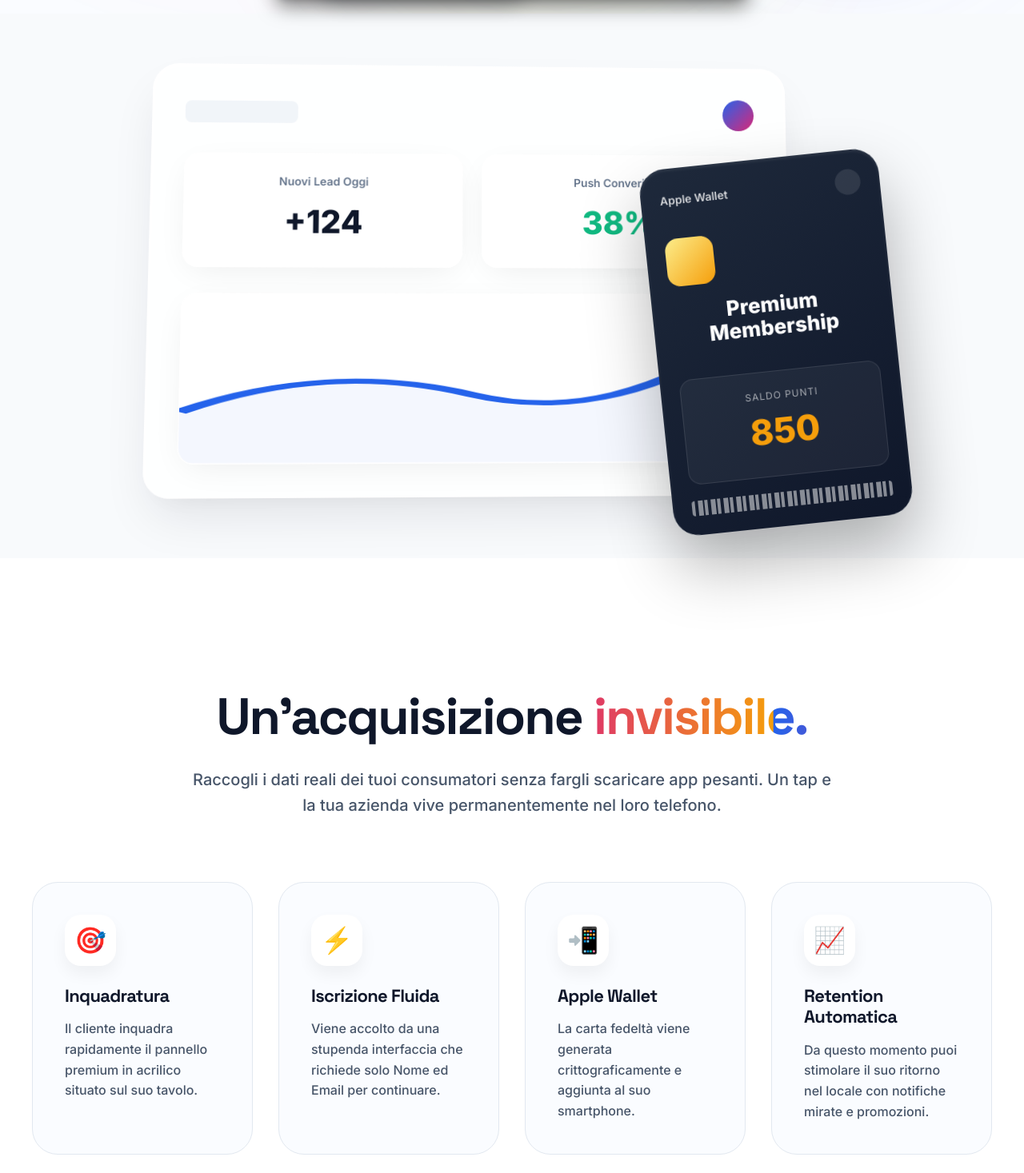
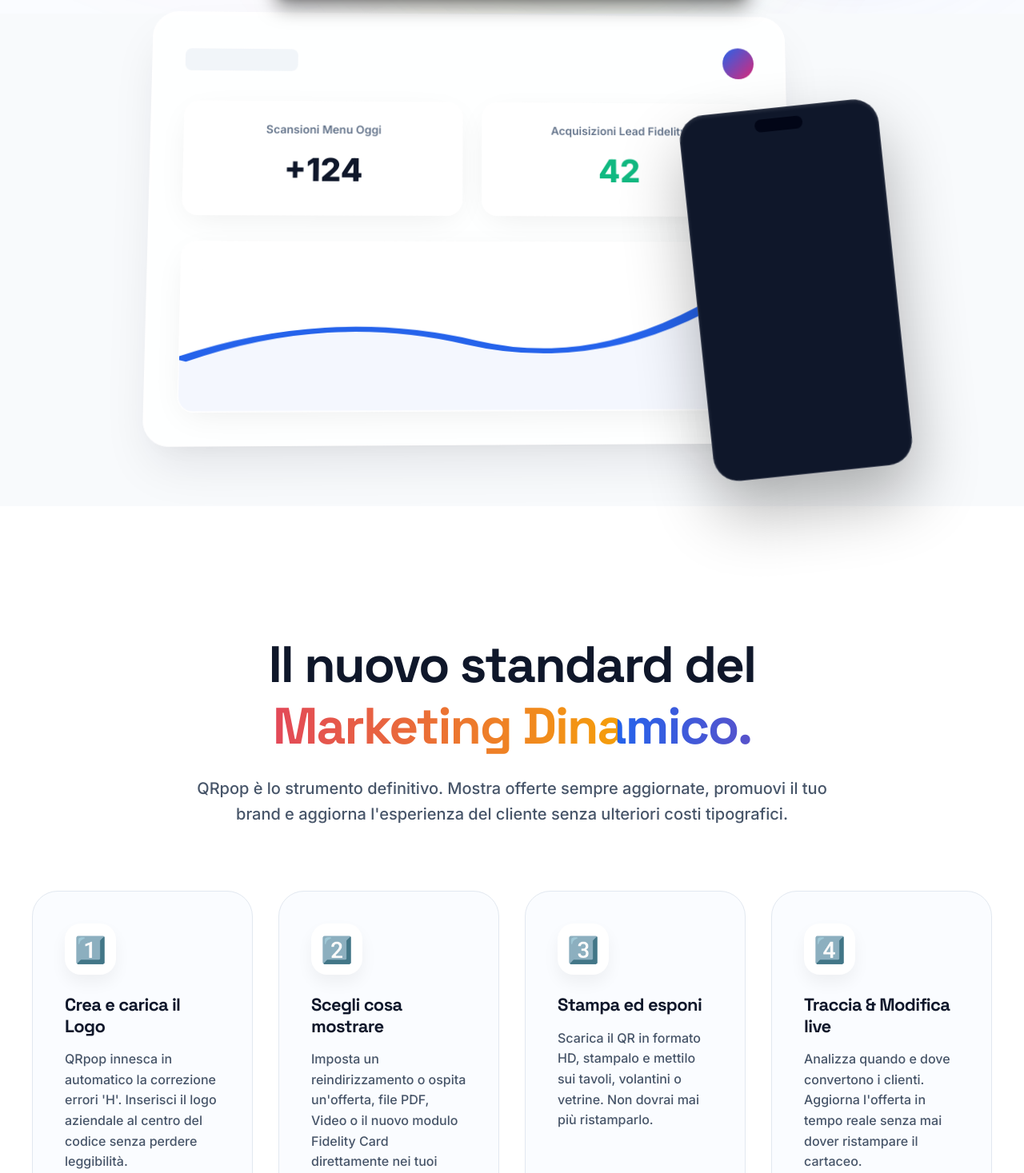
Before and after one commit to cgabelli/qrpop, a Next.js app: page / in a window 1280 px wide. Shown: the part 783-2250 px from the top of the page at 80% size. Built offline with nearby package versions, Linux system fonts and the light colour scheme.

Commit message:
fix(ui): restore original pricing and copy while keeping High Fidelity UI

```diff
--- a/app/page.tsx
+++ b/app/page.tsx
@@ -5,40 +5,64 @@
 
 const QR_SPOT_TYPES = [
   {
-    id: "wallet",
-    emoji: "🪪",
-    name: "Wallet Card",
-    type: "CRM",
-    annualPrice: 79,
-    description: "Crea e rilascia carte fedeltà per Apple Wallet",
-    features: ["Acquisisci Lead", "Template personalizzato", "Notifiche e Timbri", "Database CRM incluso"],
+    id: "free",
+    emoji: "🔗",
+    name: "Link Redirect",
+    type: "Gratis",
+    annualPrice: 0,
+    description: "Prova senza impegno",
+    features: ["Redirect verso qualsiasi URL", "Facebook, Instagram, sito web", "QR code dinamico", "Durata 1 anno"],
+    popular: false,
+    highlight: false,
+    cta: "Crea gratis",
+  },
+  {
+    id: "image",
+    emoji: "🖼️",
+    name: "Immagine",
+    type: "Foto & GIF",
+    annualPrice: 19,
+    description: "Menu foto e promozioni visive",
+    features: ["Upload illimitati", "Formati: JPG, PNG, GIF", "QR code dinamico", "Durata 1 anno"],
+    popular: false,
+    highlight: false,
+    cta: "Acquista",
+  },
+  {
+    id: "video",
+    emoji: "🎥",
+    name: "Video",
+    type: "Filmati",
+    annualPrice: 29,
+    description: "Promo video in loop sui tavoli",
+    features: ["Upload illimitati", "Formato MP4 ottimizzato", "Autoplay e loop", "Durata 1 anno"],
+    popular: false,
+    highlight: false,
+    cta: "Acquista",
+  },
+  {
+    id: "pdf",
+    emoji: "📄",
+    name: "PDF",
+    type: "Documenti",
+    annualPrice: 49,
+    description: "Menù e cataloghi professionali",
+    features: ["Upload illimitati", "PDF multipagina fino a 50MB", "Visualizzatore integrato", "Durata 1 anno"],
     popular: true,
     highlight: true,
-    cta: "Inizia a fidelizzare",
+    cta: "Acquista",
   },
   {
     id: "unlimited",
     emoji: "🌟",
     name: "Unlimited",
-    type: "Marketing",
+    type: "Tutto incluso",
     annualPrice: 99,
-    description: "Piattaforma marketing totale illimitata",
-    features: ["Wallet Cards incluse", "Formati visivi (Video/PDF)", "Statistiche avanzate", "Cambia offerta Live"],
+    description: "Nessun vincolo, massima libertà",
+    features: ["Upload illimitati", "Tutti i formati (JPG, MP4, PDF)", "Modulo Fidelity Card & CRM", "Durata 1 anno"],
     popular: false,
     highlight: false,
     cta: "Acquista",
-  },
-  {
-    id: "free",
-    emoji: "🔗",
-    name: "Starter Link",
-    type: "Gratis",
-    annualPrice: 0,
-    description: "Reindirizza e scopri la piattaforma",
-    features: ["Redirect base", "QR code dinamico", "Statistiche limitate"],
-    popular: false,
-    highlight: false,
-    cta: "Inizia Gratis",
   },
 ];
 
@@ -151,7 +175,7 @@
             marginBottom: 32,
             letterSpacing: "-0.01em"
           }}>
-          <span style={{ marginRight: 8 }}>🏅</span> La Piattaforma Marketing per Locali
+          <span style={{ marginRight: 8 }}>🏅</span> Il QR Marketing Made in Italy 🇮🇹
         </div>
 
         <h1 className="animate-fade-up-delay-1" style={{
@@ -161,8 +185,8 @@
             marginBottom: 24,
             color: "#0f172a",
           }}>
-          Da passante a <br/>
-          <span className="gradient-text-hero">Cliente Fedele in un tap.</span>
+          Il tuo QR Code <br/>
+          <span className="gradient-text-hero">Parla da Solo.</span>
         </h1>
 
         <p className="animate-fade-up-delay-2" style={{
@@ -173,15 +197,15 @@
             lineHeight: 1.7,
             fontWeight: 500,
           }}>
-          Trasforma i tuoi tavoli in un CRM automatico. QRpop emette <strong style={{ color:"#0f172a" }}>Carte Fedeltà su Apple Wallet</strong> in cambio di contatti reali, permettendoti di lanciare campagne push mirate.
+          Trasforma i tuoi menu e le tue grafiche in un canale di marketing diretto. Modifica la destinazione del QR e promuovi nuove offerte in tempo reale senza dover mai ristampare, ed evoca Carte Fedeltà nel Wallet dei clienti!
         </p>
 
         <div className="animate-fade-up-delay-3" style={{ display: "flex", gap: 16, flexWrap: "wrap", justifyContent: "center" }}>
           <Link href="/register" className="btn-primary" style={{ padding: "18px 40px", fontSize: 17 }}>
-            Costruisci il tuo CRM →
+            Crea QR Gratis →
           </Link>
           <a href="#come-funziona" className="btn-ghost" style={{ padding: "18px 40px", fontSize: 17 }}>
-            Scopri il Funnel
+            Scopri di più
           </a>
         </div>
 
@@ -214,12 +238,12 @@
 
              <div style={{ display: "grid", gridTemplateColumns: "1fr 1fr", gap: 24, marginBottom: 32 }}>
                 <div className="glass-panel" style={{ padding: 24, borderRadius: 20 }}>
-                   <div style={{ fontSize: 14, color: "#64748b", fontWeight: 600, marginBottom: 8 }}>Nuovi Lead Oggi</div>
+                   <div style={{ fontSize: 14, color: "#64748b", fontWeight: 600, marginBottom: 8 }}>Scansioni Menu Oggi</div>
                    <div style={{ fontSize: 40, fontWeight: 800, color: "#0f172a" }}>+124</div>
                 </div>
                 <div className="glass-panel" style={{ padding: 24, borderRadius: 20 }}>
-                   <div style={{ fontSize: 14, color: "#64748b", fontWeight: 600, marginBottom: 8 }}>Push Converions</div>
-                   <div style={{ fontSize: 40, fontWeight: 800, color: "#10b981" }}>38%</div>
+                   <div style={{ fontSize: 14, color: "#64748b", fontWeight: 600, marginBottom: 8 }}>Acquisizioni Lead Fidelity</div>
+                   <div style={{ fontSize: 40, fontWeight: 800, color: "#10b981" }}>42</div>
                 </div>
              </div>
 
@@ -231,39 +255,38 @@
              </div>
           </div>
 
-          {/* Overlapping Floating Wallet Card */}
+          {/* Overlapping Video Demo / Phone */}
           <div className="hover-lift" style={{
               position: "absolute",
               right: 20, bottom: -40,
-              width: 300, height: 460,
+              width: 250, height: 460,
               borderRadius: 32,
-              background: "linear-gradient(145deg, #1e293b, #0f172a)",
+              background: "#0f172a",
+              border: "1px solid rgba(255,255,255,0.2)",
               boxShadow: "0 40px 80px rgba(0,0,0,0.3), inset 0 2px 4px rgba(255,255,255,0.1)",
-              padding: 24,
-              color: "white",
               transform: "rotate(-6deg)",
               zIndex: 10,
-              display: "flex",
-              flexDirection: "column"
+              overflow: "hidden"
             }}>
-             <div style={{ display: "flex", justifyContent: "space-between", alignItems: "center" }}>
-                <div style={{ fontSize: 14, fontWeight: 600, opacity: 0.8 }}>Apple Wallet</div>
-                <div style={{ width: 32, height: 32, background: "rgba(255,255,255,0.1)", borderRadius: "50%" }} />
-             </div>
-             <div style={{ marginTop: 32, flex: 1 }}>
-                <div style={{ width: 60, height: 60, background: "linear-gradient(135deg, #fced8b, #f59e0b)", borderRadius: 16, marginBottom: 20 }} />
-                <div style={{ fontSize: 26, fontWeight: 800, lineHeight: 1.1 }}>Premium<br/>Membership</div>
-
-                <div style={{ marginTop: 40, background: "rgba(255,255,255,0.05)", borderRadius: 16, padding: 20, border: "1px solid rgba(255,255,255,0.1)" }}>
-                   <div style={{ fontSize: 12, textTransform: "uppercase", letterSpacing: 1, opacity: 0.6 }}>Saldo Punti</div>
-                   <div style={{ fontSize: 44, fontWeight: 800, color: "#f59e0b" }}>850</div>
-                </div>
-             </div>
-
-             {/* Fake barcode */}
-             <div style={{ width: "100%", height: 40, background: "repeating-linear-gradient(90deg, #fff, #fff 4px, transparent 4px, transparent 8px, #fff 8px, #fff 14px, transparent 14px, transparent 16px)", opacity: 0.5, borderRadius: 4, marginTop: 20 }} />
+             {/* Notch */}
+             <div style={{
+               position: "absolute", top: 12, left: "50%", transform: "translateX(-50%)",
+               width: 60, height: 16, borderRadius: 10,
+               background: "#020617", zIndex: 10,
+             }} />
+             <video
+               autoPlay
+               loop
+               muted
+               playsInline
+               style={{ width: "100%", height: "100%", objectFit: "cover", display: "block" }}
+               onError={(e) => {
+                 (e.currentTarget as HTMLVideoElement).style.display = "none";
+               }}
+             >
+               <source src="/hero-video.mp4" type="video/mp4" />
+             </video>
           </div>
-
         </div>
       </div>
     </section>
@@ -273,24 +296,24 @@
 function HowItWorks() {
   const steps = [
     {
-      icon: "🎯",
-      title: "Inquadratura",
-      desc: "Il cliente inquadra rapidamente il pannello premium in acrilico situato sul suo tavolo.",
+      icon: "1️⃣",
+      title: "Crea e carica il Logo",
+      desc: "QRpop innesca in automatico la correzione errori 'H'. Inserisci il logo aziendale al centro del codice senza perdere leggibilità.",
     },
     {
-      icon: "⚡",
-      title: "Iscrizione Fluida",
-      desc: "Viene accolto da una stupenda interfaccia che richiede solo Nome ed Email per continuare.",
+      icon: "2️⃣",
+      title: "Scegli cosa mostrare",
+      desc: "Imposta un reindirizzamento o ospita un'offerta, file PDF, Video o il nuovo modulo Fidelity Card direttamente nei tuoi tavoli.",
     },
     {
-      icon: "📲",
-      title: "Apple Wallet",
-      desc: "La carta fedeltà viene generata crittograficamente e aggiunta al suo smartphone.",
+      icon: "3️⃣",
+      title: "Stampa ed esponi",
+      desc: "Scarica il QR in formato HD, stampalo e mettilo sui tavoli, volantini o vetrine. Non dovrai mai più ristamparlo.",
     },
     {
-      icon: "📈",
-      title: "Retention Automatica",
-      desc: "Da questo momento puoi stimolare il suo ritorno nel locale con notifiche mirate e promozioni.",
+      icon: "4️⃣",
+      title: "Traccia & Modifica live",
+      desc: "Analizza quando e dove convertono i clienti. Aggiorna l'offerta in tempo reale senza mai dover ristampare il cartaceo.",
     },
   ];
 
@@ -298,10 +321,10 @@
     <section id="come-funziona" style={{ padding: "160px 24px", position: "relative", background: "white" }}>
       <div style={{ textAlign: "center", marginBottom: 80, maxWidth: 800, margin: "0 auto 80px" }}>
         <h2 style={{ fontSize: "clamp(2.5rem, 5vw, 4rem)", fontWeight: 800, marginBottom: 24, color: "#0f172a" }}>
-          Un'acquisizione <span className="gradient-text-hero">invisibile.</span>
+          Il nuovo standard del <span className="gradient-text-hero">Marketing Dinamico.</span>
         </h2>
         <p style={{ fontSize: 20, color: "#475569", lineHeight: 1.6, fontWeight: 500 }}>
-          Raccogli i dati reali dei tuoi consumatori senza fargli scaricare app pesanti. Un tap e la tua azienda vive permanentemente nel loro telefono.
+          QRpop è lo strumento definitivo. Mostra offerte sempre aggiornate, promuovi il tuo brand e aggiorna l'esperienza del cliente senza ulteriori costi tipografici.
         </p>
       </div>
 
@@ -332,10 +355,13 @@
       <div style={{ maxWidth: 1200, margin: "0 auto" }}>
         <div style={{ textAlign: "center", marginBottom: 80 }}>
           <h2 style={{ fontSize: "clamp(2.5rem, 5vw, 4rem)", fontWeight: 800, marginBottom: 24, color: "#0f172a" }}>
-            Massimizza lo <br/> Scontrino Medio.
+            Un QR per <br/> ogni esigenza.
           </h2>
           <p style={{ fontSize: 20, color: "#475569", maxWidth: 640, margin: "0 auto", fontWeight: 500 }}>
-            Inizia oggi stesso a prelevare il petrolio del XXI secolo: l'anagrafica dei tuoi clienti.
+            Crea un account gratis, poi aggiungi i QR che ti servono. Ogni postazione ha il suo contenuto e la sua URL univoca.
+          </p>
+          <p style={{ fontSize: 16, color: "#2563eb", margin: "20px auto 0", fontWeight: 700 }}>
+            ✓ Upload illimitati &nbsp;·&nbsp; ✓ Durata annuale &nbsp;·&nbsp; ✓ Nessun abbonamento mensile
           </p>
         </div>
 
@@ -359,7 +385,7 @@
                   borderRadius: 999, fontSize: 14, fontWeight: 800, color: "white",
                   boxShadow: "0 10px 20px rgba(37,99,235,0.3)"
                 }}>
-                  Scelta Strategica
+                  ⭐ Più scelto
                 </div>
               )}
 
@@ -371,6 +397,7 @@
                 {plan.annualPrice === 0 ? (
                   <div style={{ fontSize: 56, fontWeight: 900, color: "#0f172a", letterSpacing: -2 }}>
                     Gratis
+                    <div style={{ fontSize: 16, color: "#64748b", fontWeight: 500, marginTop: 4 }}>per 1 anno</div>
                   </div>
                 ) : (
                   <div>
@@ -421,10 +448,11 @@
         <div style={{ display: "flex", alignItems: "center", gap: 12 }}>
           <span style={{ fontWeight: 900, color: "#0f172a", fontSize: 20, letterSpacing: -1 }}>QRpop</span>
           <span style={{ color: "#cbd5e1" }}>—</span>
-          <span style={{ fontWeight: 500 }}>Software B2B per Imprenditori</span>
+          <span style={{ fontWeight: 500 }}>© {new Date().getFullYear()} Tutti i diritti riservati</span>
         </div>
         <div style={{ display: "flex", gap: 32, fontWeight: 600 }}>
-          <Link href="/login" style={{ color: "#475569", textDecoration: "none" }}>Accesso Partner</Link>
+          <Link href="/login" style={{ color: "#475569", textDecoration: "none" }}>Accedi</Link>
+          <Link href="/register" style={{ color: "#475569", textDecoration: "none" }}>Registrati</Link>
         </div>
       </div>
     </footer>
```
